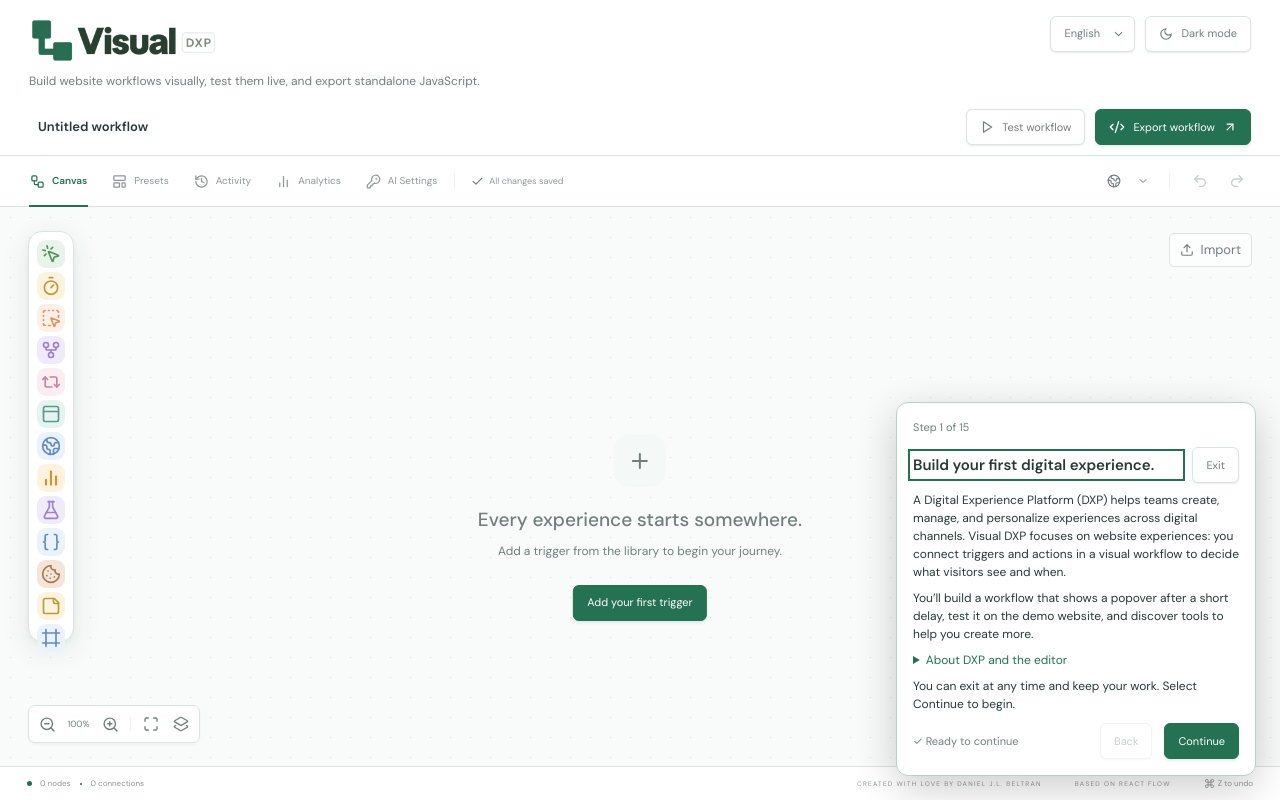
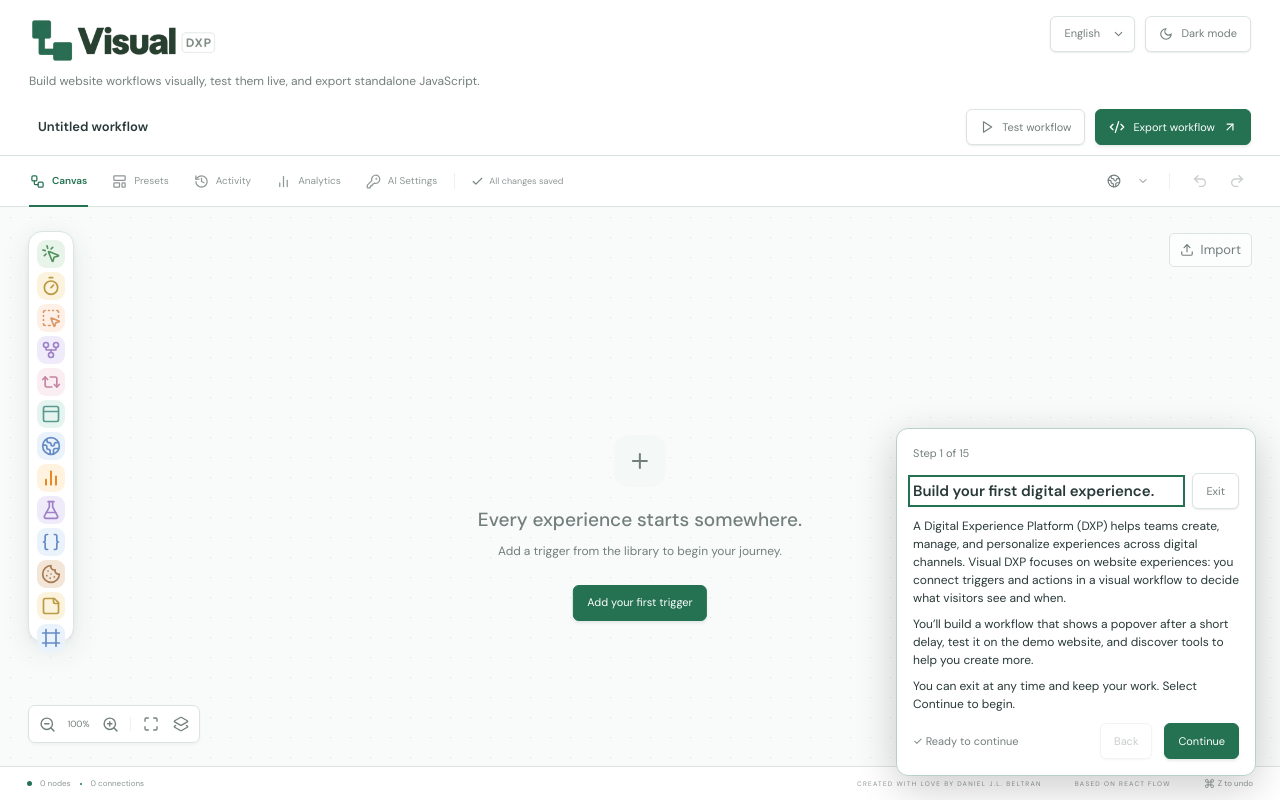
Before and after one commit to dani-beltran/visual-dxp, a Next.js app: page / in a window 1280 px wide. Built offline with nearby package versions, Linux system fonts and the light colour scheme.

Commit message:
Remove introductory editor details section from tutorial

```diff
--- a/src/tutorial/TutorialPanel.tsx
+++ b/src/tutorial/TutorialPanel.tsx
@@ -151,10 +151,6 @@
                 <>
                   <p>{t('tutorial.intro.about')}</p>
                   <p>{t('tutorial.intro.exercise')}</p>
-                  <details>
-                    <summary>{t('tutorial.learnMore')}</summary>
-                    <p>{t('tutorial.intro.orientation')}</p>
-                  </details>
                 </>
               )}
               <p>
--- a/src/tutorial/en.ts
+++ b/src/tutorial/en.ts
@@ -24,9 +24,6 @@
     'A Digital Experience Platform (DXP) helps teams create, manage, and personalize experiences across digital channels. Visual DXP focuses on website experiences: you connect triggers and actions in a visual workflow to decide what visitors see and when.',
   'tutorial.intro.exercise':
     'You’ll build a workflow that shows a popover after a short delay, test it on the demo website, and discover tools to help you create more.',
-  'tutorial.intro.orientation':
-    'Build on the canvas, add steps from the node library at its top left, and select a node to open the settings inspector on the right. Exit at any time; your work stays on the canvas.',
-  'tutorial.learnMore': 'About DXP and the editor',
   'tutorial.website.title': 'Choose the demo website',
   'tutorial.website.body':
     'Workflows add experiences to a target website. Open the website control, leave its demo input empty, and save. The included /demo-site.html needs no credentials or installation.',
--- a/src/tutorial/es.ts
+++ b/src/tutorial/es.ts
@@ -25,9 +25,6 @@
     'Una plataforma de experiencia digital (DXP) ayuda a los equipos a crear, gestionar y personalizar experiencias en canales digitales. Visual DXP se centra en sitios web: conectas disparadores y acciones en un flujo visual para decidir qué ven los visitantes y cuándo.',
   'tutorial.intro.exercise':
     'Crearás un flujo que muestra una ventana emergente tras una breve espera, lo probarás en el sitio de demostración y descubrirás herramientas para crear más.',
-  'tutorial.intro.orientation':
-    'Construye en el lienzo, añade pasos desde la biblioteca de nodos de arriba a la izquierda y selecciona un nodo para abrir sus ajustes a la derecha. Puedes salir en cualquier momento; tu trabajo se conserva.',
-  'tutorial.learnMore': 'Acerca de DXP y el editor',
   'tutorial.website.title': 'Elige el sitio de demostración',
   'tutorial.website.body':
     'Los flujos añaden experiencias a un sitio web de destino. Abre el control del sitio, deja vacío el campo para usar la demostración y guarda. /demo-site.html no necesita credenciales ni instalación.',
```
